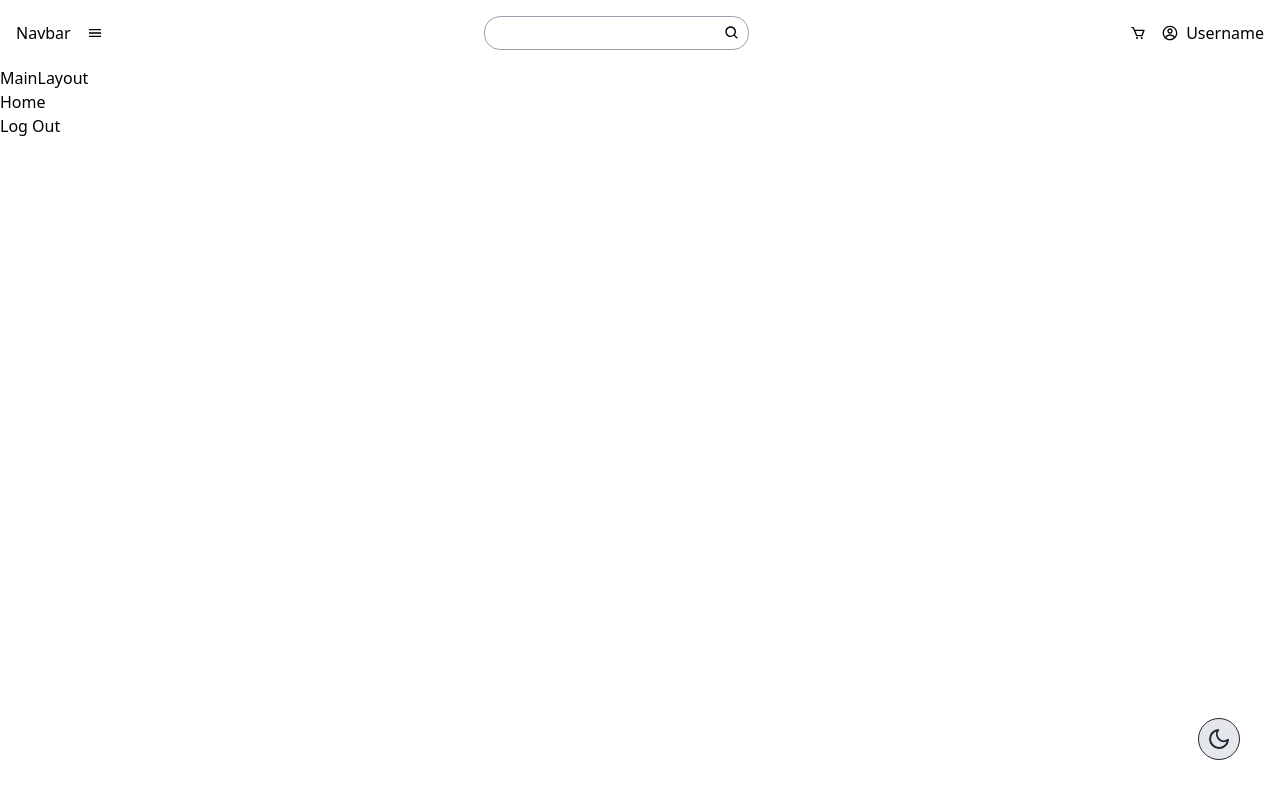
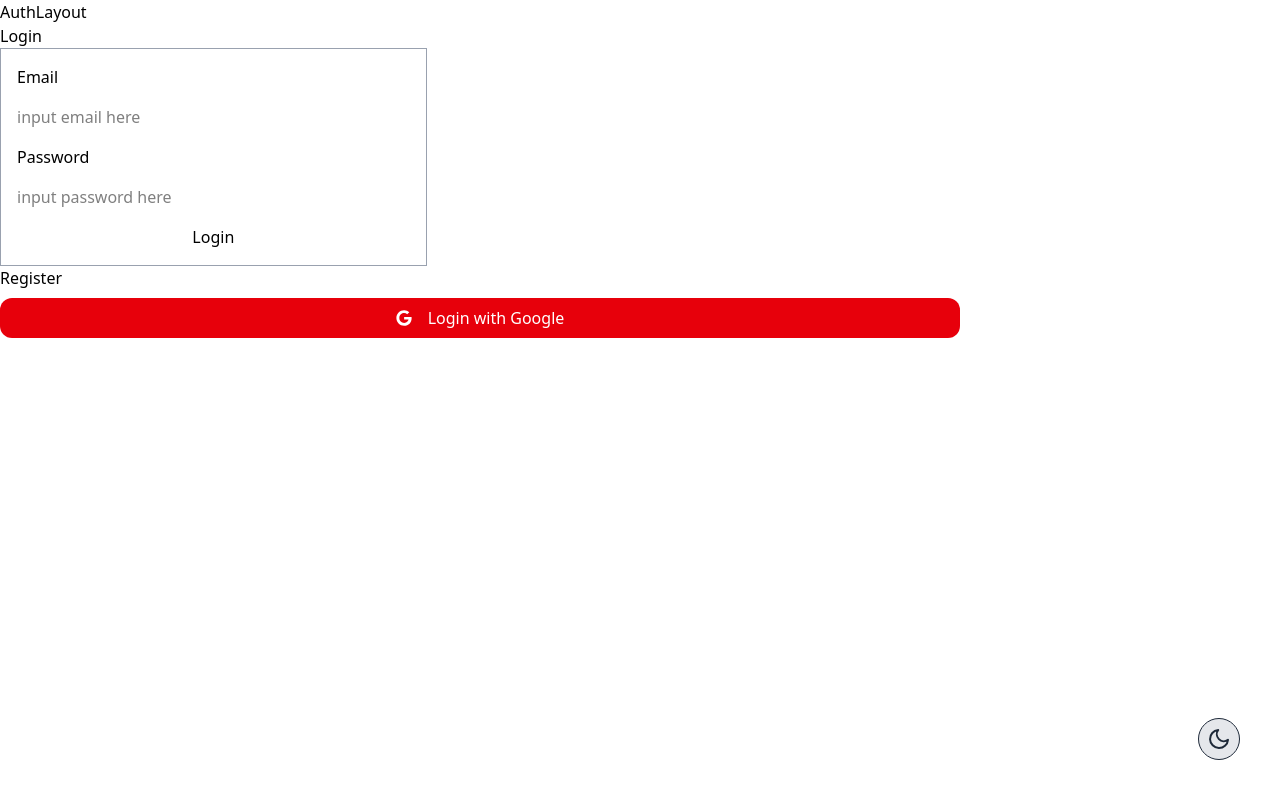
Before and after one commit to kevinsultana/ecommerce-web, a React (Vite) app: page /auth/login in a window 1280 px wide. Before the commit this address led to /. Shown: the top 798 px of the page. Built offline with nearby package versions, Linux system fonts and the light colour scheme; no server answers; the database is empty; sample sign-in values are in the browser's storage.

Commit message:
feat: added loading state and protect home and auth

```diff
--- a/src/contexts/userContext.jsx
+++ b/src/contexts/userContext.jsx
@@ -1,13 +1,39 @@
-import { createContext, useState } from "react";
+import { onAuthStateChanged } from "firebase/auth";
+import { doc, getDoc } from "firebase/firestore";
+import { createContext, useEffect, useState } from "react";
+import { auth, db } from "../firebase/firebase";
 
 export const UserContext = createContext(null);
 
 export const UserProvider = ({ children }) => {
   const [user, setUser] = useState(null);
   const [userRole, setUserRole] = useState(null);
+  const [loading, setLoading] = useState(true);
+
+  useEffect(() => {
+    const unsubscribe = onAuthStateChanged(auth, async (user) => {
+      if (user) {
+        setUser(user);
+        const docSnapRef = await getDoc(doc(db, "users", user.uid));
+        if (docSnapRef.exists()) {
+          const userData = docSnapRef.data();
+          setUserRole(userData.role);
+        } else {
+          setUserRole(null);
+        }
+      } else {
+        setUserRole(null);
+        setUser(null);
+      }
+    });
+    setLoading(false);
+    return () => unsubscribe();
+  }, []);
 
   return (
-    <UserContext.Provider value={{ user, setUser, userRole, setUserRole }}>
+    <UserContext.Provider
+      value={{ user, setUser, userRole, setUserRole, loading, setLoading }}
+    >
       {children}
     </UserContext.Provider>
   );
--- a/src/layout/AuthLayout.jsx
+++ b/src/layout/AuthLayout.jsx
@@ -6,28 +6,19 @@ import { onAuthStateChanged } from "firebase/auth";
 import { auth } from "../firebase/firebase";
 
 export default function AuthLayout() {
-  const { user, setUser, userRole, setUserRole } = useContext(UserContext);
-  const [loading, setLoading] = useState(false);
+  const { user, loading } = useContext(UserContext);
+
   const navigate = useNavigate();
 
   useEffect(() => {
-    setLoading(true);
-    const unsubscribe = onAuthStateChanged(auth, async (user) => {
-      if (user) {
-        setUser(user);
-        navigate("/", { replace: true });
-      } else {
-        setUser(null);
-      }
-    });
-
-    setLoading(false);
-    return () => unsubscribe();
+    if (user) {
+      navigate("/", { replace: true });
+    }
   }, []);
 
   if (loading)
     return (
-      <div className="bg-primaryLight dark:bg-primaryDark text-black dark:text-white w-full h-screen flex items-center justify-center">
+      <div className="bg-gray-800 dark:bg-white text-black dark:text-white w-full h-screen flex items-center justify-center">
         <span className="loading loading-dots loading-xl"></span>
       </div>
     );
--- a/src/layout/MainLayout.jsx
+++ b/src/layout/MainLayout.jsx
@@ -7,28 +7,19 @@ import { onAuthStateChanged } from "firebase/auth";
 import { auth } from "../firebase/firebase";
 
 export default function MainLayout() {
-  const { user, setUser, userRole, setUserRole } = useContext(UserContext);
-  const [loading, setLoading] = useState(false);
+  const { user, setUser, userRole, setUserRole, loading, setLoading } =
+    useContext(UserContext);
   const navigate = useNavigate();
 
   useEffect(() => {
-    setLoading(true);
-    const unsubscribe = onAuthStateChanged(auth, async (user) => {
-      if (!user) {
-        setUser(null);
-        navigate("/auth/login", { replace: true });
-      } else {
-        setUser(user);
-      }
-    });
-
-    setLoading(false);
-    return () => unsubscribe();
+    if (!user) {
+      navigate("/auth/login", { replace: true });
+    }
   }, []);
 
   if (loading)
     return (
-      <div className="bg-primaryLight dark:bg-primaryDark text-black dark:text-white w-full h-screen flex items-center justify-center">
+      <div className="bg-slate-900 dark:bg-white text-black dark:text-white w-full h-screen flex items-center justify-center">
         <span className="loading loading-dots loading-xl"></span>
       </div>
     );
--- a/src/pages/auth/Login.jsx
+++ b/src/pages/auth/Login.jsx
@@ -12,38 +12,35 @@ import { FaGoogle } from "react-icons/fa";
 export default function Login() {
   const [email, setEmail] = useState("");
   const [password, setPassword] = useState("");
-  const [loading, setLoading] = useState(false);
+  const [loadingBtn, setLoadingBtn] = useState(false);
 
   const navigate = useNavigate();
 
-  const handleLogin = (e) => {
+  const handleLogin = async (e) => {
     e.preventDefault();
-    setLoading(true);
-    if (!email) {
+    setLoadingBtn(true);
+
+    if (!email || !password) {
       Swal.fire({
         icon: "error",
         title: "Oops...",
-        text: "Email is required",
+        text: "Email and Password is required",
       });
       return;
     }
-    if (!password) {
+
+    try {
+      await signInWithEmailAndPassword(auth, email, password);
+      // console.log(response);
+      Swal.fire("Login Success!");
+      setLoadingBtn(false);
+      navigate("/", { replace: true });
+    } catch (error) {
+      setLoadingBtn(false);
       Swal.fire({
         icon: "error",
         title: "Oops...",
-        text: "Password is required",
-      });
-      return;
-    }
-    try {
-      const response = signInWithEmailAndPassword(auth, email, password);
-      console.log(response);
-    } catch (error) {
-      console.log(error);
-      Swal.fire({
-        icon: "error",
-        title: "Oops...",
-        text: "Something went wrong!",
+        text: "Invalid email or password",
       });
     }
   };
@@ -81,7 +78,13 @@ export default function Login() {
           placeholder="input password here"
           onChange={(e) => setPassword(e.target.value)}
         />
-        <button onClick={handleLogin}>Login</button>
+        <button onClick={handleLogin}>
+          {loadingBtn ? (
+            <span className="loading loading-dots loading-sm"></span>
+          ) : (
+            "Login"
+          )}
+        </button>
       </form>
       <button onClick={handleRegister}>Register</button>
       <button
--- a/src/pages/auth/Register.jsx
+++ b/src/pages/auth/Register.jsx
@@ -1,20 +1,20 @@
 import { createUserWithEmailAndPassword } from "firebase/auth";
 import React, { useState } from "react";
-import { auth } from "../../firebase/firebase";
+import { auth, db } from "../../firebase/firebase";
 import Swal from "sweetalert2";
 import { useNavigate } from "react-router";
+import { doc, setDoc } from "firebase/firestore";
 
 export default function Register() {
   const [email, setEmail] = useState("");
   const [password, setPassword] = useState("");
   const [userName, setUserName] = useState("");
-  const [loading, setLoading] = useState(false);
+  const [loadingBtn, setLoadingBtn] = useState(false);
 
   const navigate = useNavigate();
 
-  const handleRegister = (e) => {
+  const handleRegister = async (e) => {
     e.preventDefault();
-    setLoading(true);
     if (!email) {
       Swal.fire({
         icon: "error",
@@ -31,22 +31,40 @@ export default function Register() {
       });
       return;
     }
+    setLoadingBtn(true);
     try {
-      const response = createUserWithEmailAndPassword(auth, email, password);
-      console.log(response);
+      const response = await createUserWithEmailAndPassword(
+        auth,
+        email,
+        password
+      );
+      await setDoc(doc(db, "users", response.user.uid), {
+        userName: userName,
+        email: response.user.email,
+        role: "user",
+        photoProfile: "",
+      });
+      setLoadingBtn(false);
+      Swal.fire("Register Success!");
+      navigate("/", { replace: true });
     } catch (error) {
-      console.log(error);
-      Swal.fire({
-        icon: "error",
-        title: "Oops...",
-        text: "Something went wrong!",
-      });
+      setLoadingBtn(false);
+      let message = "Register Failed";
+      if (error.code === "auth/email-already-in-use") {
+        message = "Email already in use";
+      } else if (error.code === "auth/invalid-email") {
+        message = "Invalid email";
+      } else if (error.code === "auth/weak-password") {
+        message = "Weak password";
+      }
+      Swal.fire(message);
     }
   };
 
   const handleToLogin = () => {
     navigate("/auth/login", { replace: true });
   };
+
   return (
     <div className="min-h-screen">
       <h1>Register</h1>
@@ -69,7 +87,13 @@ export default function Register() {
           placeholder="input password here"
           onChange={(e) => setPassword(e.target.value)}
         />
-        <button onClick={handleRegister}>Register</button>
+        <button onClick={handleRegister}>
+          {loadingBtn ? (
+            <span className="loading loading-dots loading-sm"></span>
+          ) : (
+            "Register"
+          )}
+        </button>
       </form>
       <button onClick={handleToLogin}>Login</button>
     </div>
```
